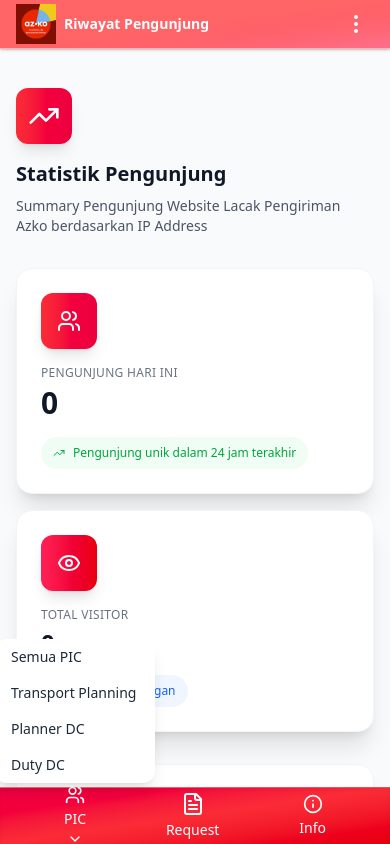
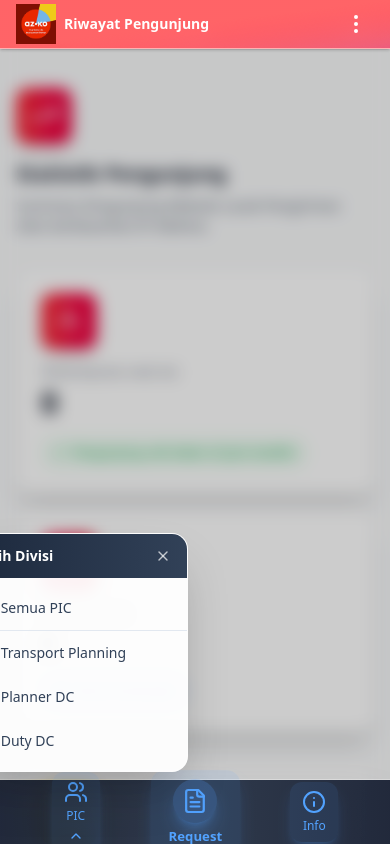
Before and after one commit to ariandto/frontendazko, a React (Vite) app: page /visitor in a window 390 px wide. Both pictures are taken after a click on the button "PIC". Shown: the top 844 px of the page. Built offline with nearby package versions, Linux system fonts and the light colour scheme; no server answers.

Commit message:
finishing frontend rev1

```diff
--- a/src/layouts/BottomNavigation.tsx
+++ b/src/layouts/BottomNavigation.tsx
@@ -1,6 +1,6 @@
 import { useState } from "react";
 import { Link, useLocation, useNavigate } from "react-router-dom";
-import { Users, FileText, Info, ChevronDown } from "lucide-react";
+import { Users, FileText, Info, ChevronDown, X } from "lucide-react";
 
 export default function BottomNavigation() {
   const location = useLocation();
@@ -9,70 +9,150 @@ export default function BottomNavigation() {
   const [showDropdown, setShowDropdown] = useState(false);
 
   const isActive = (path: string) =>
-    currentPath.startsWith(path) ? "text-yellow-300" : "text-white";
+    currentPath.startsWith(path) ? "text-blue-400" : "text-slate-400";
 
   const handleDivisiSelect = (divisi: string) => {
     setShowDropdown(false);
     navigate(divisi === "All" ? "/listpic" : `/listpic/${divisi.replace(/\s+/g, "-")}`);
   };
 
+  const divisions = [
+    { label: "Semua PIC", value: "All" },
+    { label: "Transport Planning", value: "Transport Planning" },
+    { label: "Planner DC", value: "Planner DC" },
+    { label: "Duty DC", value: "Duty DC" }
+  ];
+
   return (
-    <nav className="fixed bottom-0 left-0 right-0 z-40 md:hidden bg-gradient-to-br from-rose-600 via-red-500 to-red-600 border-t border-white/30 shadow-inner backdrop-blur-md">
-      <div className="flex justify-around items-center h-14 px-6 text-sm relative">
+    <>
+      {/* Backdrop overlay for dropdown */}
+      {showDropdown && (
+        <div
+          className="fixed inset-0 z-30 bg-black/20 backdrop-blur-sm md:hidden"
+          onClick={() => setShowDropdown(false)}
+        />
+      )}
+
+      {/* Bottom Navigation */}
+      <nav className="fixed bottom-0 left-0 right-0 z-40 md:hidden">
+        {/* Glassmorphism background with modern gradient */}
+        <div className="bg-white/10 backdrop-blur-xl border-t border-white/20 shadow-2xl">
+          <div className="bg-gradient-to-r from-slate-900/90 via-slate-800/90 to-slate-900/90">
+            <div className="flex justify-around items-center h-16 px-4 relative">
+
               {/* PIC with Dropdown */}
-        <div className="relative">
+              <div className="relative flex-1 flex justify-center">
                 <button
                   onClick={() => setShowDropdown(!showDropdown)}
-            className={`flex flex-col items-center ${isActive("/listpic")}`}
+                  className={`flex flex-col items-center space-y-1 px-3 py-2 rounded-xl transition-all duration-300 ${
+                    isActive("/listpic")
+                      ? "text-blue-400 bg-blue-400/10 shadow-lg shadow-blue-400/20"
+                      : "text-slate-400 hover:text-white hover:bg-white/5"
+                  }`}
                 >
-            <Users className="w-5 h-5 mb-1" />
-            PIC
-            <ChevronDown className="w-4 h-4 mt-0.5" />
+                  <div className="relative">
+                    <Users className="w-6 h-6" />
+                    {currentPath.startsWith("/listpic") && (
+                      <div className="absolute -top-1 -right-1 w-3 h-3 bg-blue-400 rounded-full animate-pulse" />
+                    )}
+                  </div>
+                  <span className="text-xs font-medium">PIC</span>
+                  <ChevronDown
+                    className={`w-4 h-4 transition-transform duration-200 ${
+                      showDropdown ? "rotate-180" : ""
+                    }`}
+                  />
                 </button>
 
-          {/* Dropdown menu */}
+                {/* Modern Dropdown Menu */}
                 {showDropdown && (
-            <div className="absolute bottom-16 left-1/2 -translate-x-1/2 w-40 bg-white text-gray-800 rounded-xl shadow-lg z-50 text-sm font-medium">
+                  <div className="absolute bottom-20 left-1/2 -translate-x-1/2 w-56 z-50">
+                    <div className="bg-white/95 backdrop-blur-xl rounded-2xl shadow-2xl border border-white/20 overflow-hidden">
+                      {/* Dropdown Header */}
+                      <div className="bg-gradient-to-r from-slate-800 to-slate-700 px-4 py-3 flex items-center justify-between">
+                        <h3 className="text-white font-semibold text-sm">Pilih Divisi</h3>
                         <button
-                onClick={() => handleDivisiSelect("All")}
-                className="w-full text-left px-4 py-2 hover:bg-gray-100 rounded-t-xl"
+                          onClick={() => setShowDropdown(false)}
+                          className="text-white/70 hover:text-white transition-colors"
                         >
-                Semua PIC
+                          <X className="w-4 h-4" />
                         </button>
+                      </div>
+
+                      {/* Dropdown Items */}
+                      <div className="py-2">
+                        {divisions.map((division, index) => (
                           <button
-                onClick={() => handleDivisiSelect("Transport Planning")}
-                className="w-full text-left px-4 py-2 hover:bg-gray-100"
+                            key={division.value}
+                            onClick={() => handleDivisiSelect(division.value)}
+                            className={`w-full text-left px-4 py-3 text-sm font-medium transition-all duration-200 hover:bg-slate-100 hover:text-slate-900 text-slate-700 ${
+                              index === 0 ? "border-b border-slate-200" : ""
+                            }`}
                           >
-                Transport Planning
+                            <div className="flex items-center space-x-3">
+                              <div className="w-2 h-2 bg-slate-400 rounded-full" />
+                              <span>{division.label}</span>
+                            </div>
                           </button>
-              <button
-                onClick={() => handleDivisiSelect("Planner DC")}
-                className="w-full text-left px-4 py-2 hover:bg-gray-100 rounded-b-xl"
-              >
-                Planner DC
-              </button>
-              <button
-                onClick={() => handleDivisiSelect("Duty DC")}
-                className="w-full text-left px-4 py-2 hover:bg-gray-100 rounded-b-xl"
-              >
-                Duty DC
-              </button>
+                        ))}
+                      </div>
+                    </div>
                   </div>
                 )}
               </div>
 
-        {/* Request */}
-        <Link to="/form-request" className={`flex flex-col items-center ${isActive("/form-request")}`}>
-          <FileText className="w-6 h-6 mb-1" />
-          Request
+              {/* Request - Center with emphasis */}
+              <div className="flex-1 flex justify-center">
+                <Link
+                  to="/form-request"
+                  className={`flex flex-col items-center space-y-1 px-4 py-2 rounded-xl transition-all duration-300 ${
+                    isActive("/form-request")
+                      ? "text-blue-400 bg-blue-400/10 shadow-lg shadow-blue-400/20 scale-110"
+                      : "text-slate-400 hover:text-white hover:bg-white/5 hover:scale-105"
+                  }`}
+                >
+                  <div className="relative">
+                    <div className={`p-2 rounded-full transition-all duration-300 ${
+                      isActive("/form-request")
+                        ? "bg-blue-400/20 shadow-lg shadow-blue-400/30"
+                        : "bg-white/5"
+                    }`}>
+                      <FileText className="w-6 h-6" />
+                    </div>
+                    {currentPath.startsWith("/form-request") && (
+                      <div className="absolute -top-1 -right-1 w-3 h-3 bg-blue-400 rounded-full animate-pulse" />
+                    )}
+                  </div>
+                  <span className="text-xs font-semibold">Request</span>
                 </Link>
+              </div>
 
               {/* Info */}
-        <Link to="/info" className={`flex flex-col items-center ${isActive("/info")}`}>
-          <Info className="w-5 h-5 mb-1" />
-          Info
+              <div className="flex-1 flex justify-center">
+                <Link
+                  to="/info"
+                  className={`flex flex-col items-center space-y-1 px-3 py-2 rounded-xl transition-all duration-300 ${
+                    isActive("/info")
+                      ? "text-blue-400 bg-blue-400/10 shadow-lg shadow-blue-400/20"
+                      : "text-slate-400 hover:text-white hover:bg-white/5"
+                  }`}
+                >
+                  <div className="relative">
+                    <Info className="w-6 h-6" />
+                    {currentPath.startsWith("/info") && (
+                      <div className="absolute -top-1 -right-1 w-3 h-3 bg-blue-400 rounded-full animate-pulse" />
+                    )}
+                  </div>
+                  <span className="text-xs font-medium">Info</span>
                 </Link>
               </div>
+            </div>
+          </div>
+        </div>
+
+        {/* Bottom safe area for devices with home indicator */}
+        <div className="h-safe-area-inset-bottom bg-gradient-to-r from-slate-900/90 via-slate-800/90 to-slate-900/90" />
       </nav>
+    </>
   );
 }
```
Lines whose indentation alone changed are shown as unchanged.
